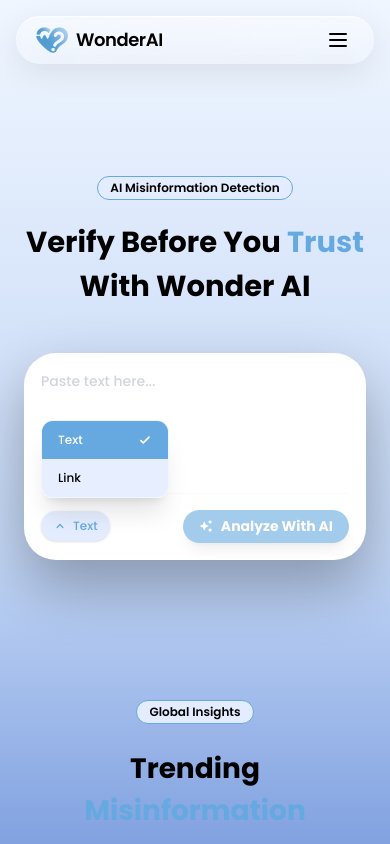
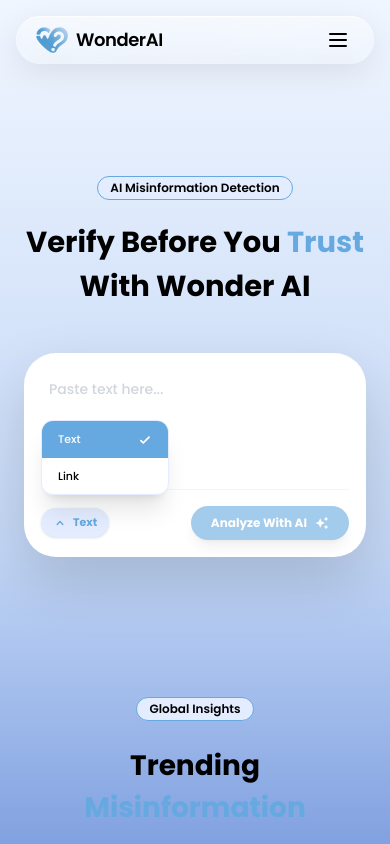
Before and after one commit to PRIYANSHU1821/Truth-Guard-, a React (Vite) app in the folder frontend/: page / in a window 390 px wide. Both pictures are taken after a click on the button "Text". Shown: the top 844 px of the page. Built offline with nearby package versions, Linux system fonts and the light colour scheme.

Commit message:
feat: connect AI analyze backend with frontend UI

```diff
--- a/frontend/src/components/AnalyzeForm.jsx
+++ b/frontend/src/components/AnalyzeForm.jsx
@@ -1,6 +1,7 @@
 import React, { useState } from "react";
 import { motion, AnimatePresence } from "framer-motion";
 import axios from "axios";
+import ResultCard from "./ResultCard";
 
 const AnalyzeForm = () => {
   const [inputText, setInputText] = useState("");
@@ -10,19 +11,36 @@
   const [mode, setMode] = useState("Text");
   const [showDropdown, setShowDropdown] = useState(false);
 
+  const [processTime, setProcessTime] = useState(null);
+
   const handleAnalyze = async () => {
     if (!inputText.trim()) return;
+
     setLoading(true);
     setResult(null);
     setError(null);
+    setProcessTime(null);
+
+    // start timer
+    const startTime = performance.now();
 
     try {
+      // call api
       const response = await axios.post("http://localhost:5000/api/analyze", {
         text: inputText,
       });
+
+      // stop timer
+      const endTime = performance.now();
+      const duration = ((endTime - startTime) / 1000).toFixed(2);
+
+      setProcessTime(duration);
       setResult(response.data);
+
     } catch (err) {
-      setError(err.response?.data?.detail || "An error occurred. Please try again.");
+      console.error("Analysis Error:", err);
+      const errorMsg = err.response?.data?.detail || err.response?.data?.error || "We couldn't reach the server. Please try again later or ensure the backend is active.";
+      setError(errorMsg);
     } finally {
       setLoading(false);
     }
@@ -33,24 +51,44 @@
       <motion.div
         initial={{ opacity: 0, y: 40 }}
         animate={{ opacity: 1, y: 0 }}
-        whileTap={{ scale: 0.98 }}
+        whileTap={{ scale: 0.99 }}
         transition={{ duration: 0.7, ease: [0.16, 1, 0.3, 1] }}
-        className="w-full bg-brand-surface rounded-4xl md:rounded-[2.5rem] p-4 md:p-6 shadow-[0_25px_60px_rgba(0,0,0,0.3)] border border-white/60 relative overflow-hidden"
+        className="w-full bg-brand-surface rounded-4xl md:rounded-[2.5rem] p-4 md:p-6 shadow-[0_25px_60px_rgba(0,0,0,0.15)] border border-white/60 relative overflow-hidden"
       >
+        {/* --- error message --- */}
+        <AnimatePresence>
+          {error && (
+            <motion.div
+              initial={{ opacity: 0, height: 0, marginBottom: 0 }}
+              animate={{ opacity: 1, height: "auto", marginBottom: 16 }}
+              exit={{ opacity: 0, height: 0, marginBottom: 0 }}
+              className="w-full bg-gray-100 border border-gray-300 p-3 rounded-2xl flex items-start gap-3 text-gray-600 overflow-hidden"
+            >
+              <svg className="w-5 h-5 shrink-0 mt-0.5 text-gray-500" fill="none" viewBox="0 0 24 24" stroke="currentColor">
+                <path strokeLinecap="round" strokeLinejoin="round" strokeWidth={2} d="M13 16h-1v-4h-1m1-4h.01M21 12a9 9 0 11-18 0 9 9 0 0118 0z" />
+              </svg>
+              <p className="text-xs md:text-sm font-medium leading-relaxed">
+                {error}
+              </p>
+            </motion.div>
+          )}
+        </AnimatePresence>
         <textarea
+          id="analyze-input"
           value={inputText}
           onChange={(e) => setInputText(e.target.value)}
           placeholder={mode === "Text" ? "Paste text here..." : "Paste link here..."}
-          className="w-full h-25 md:h-36 bg-transparent outline-none text-sm md:text-base text-brand-text placeholder-gray-300 resize-none font-medium leading-relaxed"
+          className="w-full h-24 md:h-36 bg-transparent outline-none text-sm md:text-base text-brand-text placeholder-gray-300 resize-none font-medium leading-relaxed p-2"
         />
 
-        <div className="flex justify-between items-center mt-4 pt-4 border-t border-gray-50">
-          {/* dropdown selector */}
+        <div className="flex justify-between items-center mt-4 pt-4 border-t border-brand-secondary/50">
+
+          {/* dropdown mode */}
           <div className="relative">
             <motion.button
               whileTap={{ scale: 0.95 }}
               onClick={() => setShowDropdown(!showDropdown)}
-              className="flex items-center gap-1.5 bg-brand-secondary text-brand-primary px-3 py-1.5 md:px-5 md:py-2 rounded-full text-[12px] md:text-sm font-medium shadow-sm transition-all"
+              className="flex items-center gap-1.5 bg-brand-secondary text-brand-primary px-3 py-1.5 md:px-5 md:py-2 rounded-full text-[11px] md:text-sm font-bold shadow-sm transition-all"
             >
               <motion.span animate={{ rotate: showDropdown ? 180 : 0 }}>
                 <svg className="w-3.5 h-3.5 md:w-4 md:h-4" fill="currentColor" viewBox="0 0 20 20">
@@ -60,38 +98,28 @@
               {mode}
             </motion.button>
 
-            {/* dropdown menu */}
             <AnimatePresence>
               {showDropdown && (
                 <motion.div
                   initial={{ opacity: 0, y: 10, scale: 0.95 }}
                   animate={{ opacity: 1, y: -5, scale: 1 }}
                   exit={{ opacity: 0, y: 10, scale: 0.95 }}
-                  className="absolute bottom-full left-0 mb-2 w-32 md:w-36 bg-brand-secondary/90 backdrop-blur-xl border border-white/40 rounded-xl md:rounded-2xl shadow-xl overflow-hidden z-20"
+                  className="absolute bottom-full left-0 mb-2 w-32 md:w-36 bg-white backdrop-blur-xl border border-brand-secondary rounded-xl md:rounded-2xl shadow-xl overflow-hidden z-20"
                 >
                   <div className="flex flex-col">
                     {["Text", "Link"].map((item) => (
                       <button
                         key={item}
                         onClick={() => { setMode(item); setShowDropdown(false); }}
-                        className={`px-4 py-2.5 md:py-3 text-[12px] md:text-sm font-medium text-left flex items-center justify-between transition-all ${
+                        className={`px-4 py-2.5 md:py-3 text-[11px] md:text-sm font-medium text-left flex items-center justify-between transition-all ${
                           mode === item
                             ? "bg-brand-primary text-white"
-                            : "text-brand-text hover:bg-brand-primary/10"
+                            : "text-brand-text hover:bg-brand-secondary"
                         }`}
                       >
                         {item}
-                        {/* ceklis */}
                         {mode === item && (
-                          <motion.svg
-                            initial={{ scale: 0 }}
-                            animate={{ scale: 1 }}
-                            className="w-3.5 h-3.5 md:w-4 md:h-4"
-                            fill="none"
-                            viewBox="0 0 24 24"
-                            stroke="currentColor"
-                            strokeWidth={3}
-                          >
+                          <motion.svg initial={{ scale: 0 }} animate={{ scale: 1 }} className="w-3.5 h-3.5 md:w-4 md:h-4" fill="none" viewBox="0 0 24 24" stroke="currentColor" strokeWidth={3}>
                             <path strokeLinecap="round" strokeLinejoin="round" d="M5 13l4 4L19 7" />
                           </motion.svg>
                         )}
@@ -106,59 +134,40 @@
           {/* analyze button */}
           <motion.button
             disabled={loading || !inputText}
-            whileHover={{ scale: 1.02, backgroundColor: "#5898d0" }}
-            whileTap={{ scale: 0.95 }}
+            whileHover={!(loading || !inputText) ? { scale: 1.05, brightness: 1.1 } : {}}
+            whileTap={!(loading || !inputText) ? { scale: 0.95 } : {}}
             onClick={handleAnalyze}
             className={`
-              flex items-center gap-2 px-4 py-1.5 md:px-6 md:py-2.5 rounded-full text-[14px] md:text-sm font-bold text-white shadow-lg transition-all
+              flex items-center gap-2 px-5 py-2 md:px-7 md:py-3 rounded-full text-[12px] md:text-sm font-bold text-white shadow-lg transition-all
               bg-brand-primary
-              ${loading || !inputText ? 'opacity-60 cursor-not-allowed' : 'hover:brightness-110'}
+              ${loading || !inputText ? 'opacity-60 cursor-not-allowed' : 'hover:shadow-brand-primary/40'}
             `}
           >
             {loading ? (
-              <div className="w-3.5 h-3.5 md:w-4 md:h-4 border-2 border-white border-t-transparent rounded-full animate-spin" />
-            ) : (<>
-                {/* icon */}
-                <svg
-                  className="w-3.5 h-3.5 md:w-4 md:h-4"
-                  fill="currentColor"
-                  viewBox="0 0 24 24"
-                  xmlns="http://www.w3.org/2000/svg"
-                >
+              <>
+                <div className="w-3.5 h-3.5 md:w-4 md:h-4 border-2 border-white border-t-transparent rounded-full animate-spin" />
+                Processing...
+              </>
+            ) : (
+              <>
+                Analyze With AI
+                <svg className="w-3.5 h-3.5 md:w-4 md:h-4" fill="currentColor" viewBox="0 0 24 24">
                   <path d="M19 9l1.25-2.75L23 5l-2.75-1.25L19 1l-1.25 2.75L15 5l2.75 1.25L19 9zm-7.5.5L9 4 6.5 9.5 1 12l5.5 2.5L9 20l2.5-5.5L17 12l-5.5-2.5zM19 15l-1.25 2.75L15 19l2.75 1.25L19 23l1.25-2.75L23 19l-2.75-1.25L19 15z" />
                 </svg>
-                Analyze With AI
               </>
             )}
           </motion.button>
         </div>
       </motion.div>
 
-      {/* result section */}
+      {/* --- result section --- */}
       <AnimatePresence>
+
+        {/* success state */}
         {result && (
-          <motion.div
-            initial={{ opacity: 0, y: 20 }}
-            animate={{ opacity: 1, y: 0 }}
-            className="w-full mt-6 bg-brand-surface/50 backdrop-blur-lg border border-white p-5 rounded-4xl shadow-lg"
-          >
-            <div className="flex items-center justify-between mb-3">
-              <span className={`px-3 py-0.5 rounded-full text-[10px] font-bold uppercase tracking-wider ${
-                result.label.toLowerCase().includes('misinformation') || result.label.toLowerCase().includes('hoaks')
-                ? 'bg-red-100 text-red-600'
-                : 'bg-green-100 text-green-600'
-              }`}>
-                {result.label}
-              </span>
-              <span className="text-[10px] font-bold text-brand-accent">
-                Confidence: {(result.confidence * 100).toFixed(0)}%
-              </span>
-            </div>
-            <p className="text-brand-text text-sm md:text-base leading-relaxed italic font-medium">
-              "{result.explanation}"
-            </p>
-          </motion.div>
+          <ResultCard result={result} processTime={processTime} />
         )}
+
       </AnimatePresence>
     </div>
   );
--- /dev/null
+++ b/frontend/src/components/ResultCard.jsx
@@ -0,0 +1,85 @@
+import React from "react";
+import { motion } from "framer-motion";
+
+const ResultCard = ({ result, processTime }) => {
+  if (!result) return null;
+
+  const getStatusStyle = (label) => {
+    const lowerLabel = label.toLowerCase();
+
+    // 1. misinformation (red)
+    if (lowerLabel.includes('misinformation') || lowerLabel.includes('hoax')) {
+      return 'bg-red-100 text-red-700 border-red-200';
+    }
+    // 2. questionable / unverified (orange)
+    else if (lowerLabel.includes('questionable') || lowerLabel.includes('unverified')) {
+      return 'bg-orange-100 text-orange-700 border-orange-200';
+    }
+    // 3. satire / opinion (yellow)
+    else if (lowerLabel.includes('satire') || lowerLabel.includes('opinion')) {
+      return 'bg-yellow-100 text-yellow-800 border-yellow-200';
+    }
+    // 4. factual / valid (green)
+    else {
+      return 'bg-green-100 text-green-700 border-green-200';
+    }
+  };
+
+  const badgeClass = getStatusStyle(result.label);
+
+  return (
+    <motion.div
+      initial={{ opacity: 0, y: 20 }}
+      animate={{ opacity: 1, y: 0 }}
+      exit={{ opacity: 0, y: -20 }}
+      className="w-full mt-6 bg-brand-surface/80 backdrop-blur-xl border border-white p-6 md:p-8 rounded-4xl shadow-2xl relative overflow-hidden"
+    >
+      {/* background */}
+      <div className="absolute top-0 right-0 w-64 h-64 rounded-full blur-3xl opacity-30 pointer-events-none -z-10 bg-brand-primary" />
+
+      {/* metrics badge */}
+      <div className="absolute top-6 right-6 flex items-center gap-2">
+         {processTime && (
+           <div className="flex items-center gap-1.5 px-3 py-1 bg-brand-secondary/50 rounded-full border border-brand-secondary/50" title="Waktu pemrosesan server">
+              <svg className="w-5 h-5 text-brand-primary" fill="none" viewBox="0 0 24 24" stroke="currentColor" strokeWidth={2.5}>
+                <path strokeLinecap="round" strokeLinejoin="round" d="M13 10V3L4 14h7v7l9-11h-7z" />
+              </svg>
+              <span className="text-[13px] md:text-md font-bold text-brand-primary font-mono">{processTime}s</span>
+           </div>
+         )}
+      </div>
+
+      {/* label & confidence */}
+      <div className="flex flex-col items-start gap-2 mb-4">
+        <span className={`px-4 py-1.5 rounded-full text-[11px] md:text-xs font-bold uppercase tracking-wider shadow-sm border ${badgeClass}`}>
+          {result.label}
+        </span>
+
+        <div className="flex items-end gap-2">
+          <span className="text-3xl md:text-5xl font-bold text-brand-text">
+            {(result.confidence * 100).toFixed(0)}%
+          </span>
+          <span className="text-xs md:text-sm font-medium text-brand-text/60 mb-1.5 md:mb-2">
+            Confidence Score
+          </span>
+        </div>
+      </div>
+
+      {/* explanation */}
+      <div className="bg-brand-secondary/20 p-4 rounded-2xl border border-brand-secondary/50">
+        <p className="text-brand-text text-sm md:text-base leading-relaxed font-medium">
+          "{result.explanation}"
+        </p>
+      </div>
+
+      {/* footer result */}
+      <div className="mt-4 flex items-center gap-2 text-[10px] text-brand-text/40">
+        <svg className="w-3 h-3" fill="currentColor" viewBox="0 0 24 24"><path d="M12 2C6.48 2 2 6.48 2 12s4.48 10 10 10 10-4.48 10-10S17.52 2 12 2zm-1 17.93c-3.95-.49-7-3.85-7-7.93 0-.62.08-1.21.21-1.79L9 15v1c0 1.1.9 2 2 2v1.93zm6.9-2.54c-.26-.81-1-1.39-1.9-1.39h-1v-3c0-.55-.45-1-1-1H8v-2h2c.55 0 1-.45 1-1V7h2c1.1 0 2-.9 2-2v-.41c2.93 1.19 5 4.06 5 7.41 0 2.08-.8 3.97-2.1 5.39z"/></svg>
+        <span>Verified by Google Gemini 2.5 Flash</span>
+      </div>
+
+    </motion.div>
+  );
+};
+
+export default ResultCard;
```
Also changed, not shown: 1 other file (tests, documents, lock files or other folders).
